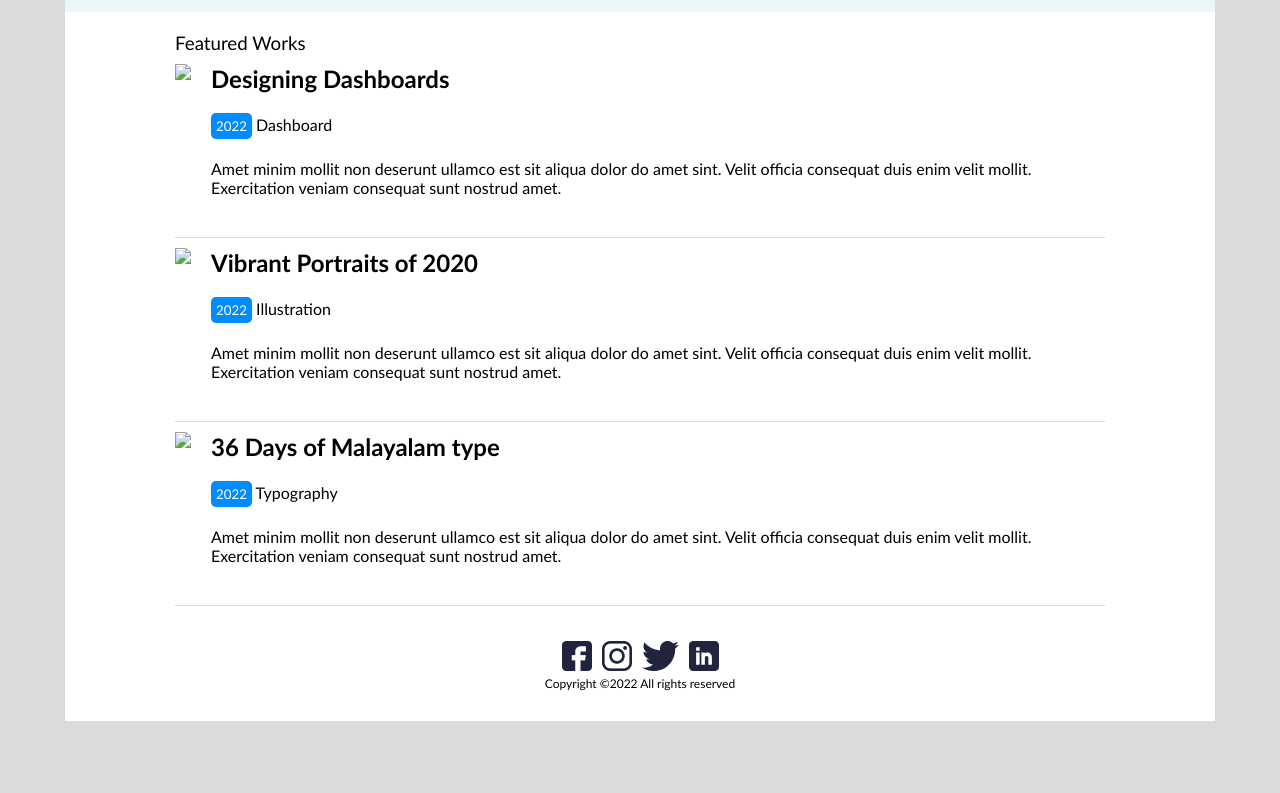
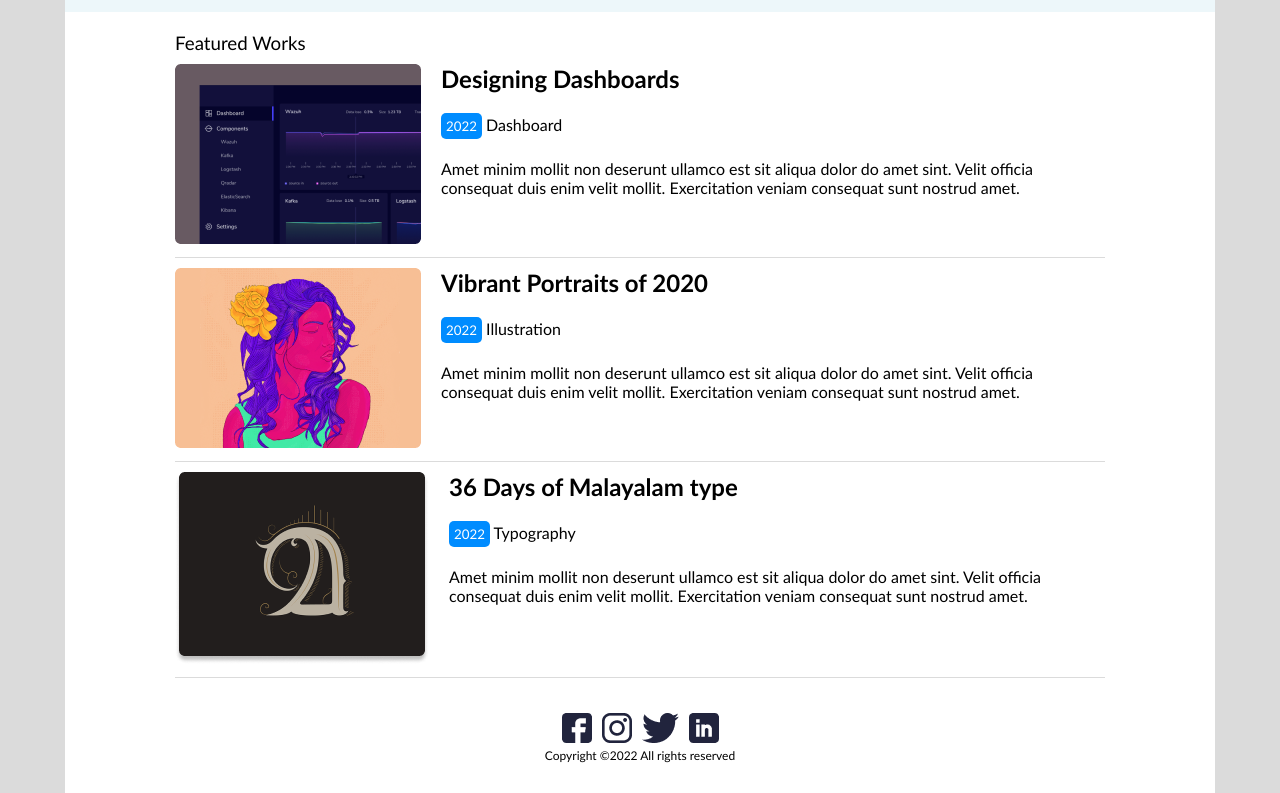
Before and after one commit to agoes9893/belajar-html-css-layout, a plain HTML site: page index.html in a window 1280 px wide. Shown: the part 739-1532 px from the top of the page. Before the commit the page ends 1460 px from the top, so only its background shows below. Drawn offline with Linux system fonts and the light colour scheme; the site is published under a folder, as on GitHub Pages, so addresses that start at the root find nothing.

Commit message:
edit foto index

```diff
--- a/index.html
+++ b/index.html
@@ -72,7 +72,7 @@
           <h3>Featured Works</h3>
           <div class="featured-detil">
               <div class="featured-image">
-                  <img src="/image1.png"/>
+                  <img src="image1.png"/>
               </div>
               <div class="featured-description">
                   <h2>Designing Dashboards</h2>
@@ -83,7 +83,7 @@
           </div>
           <div class="featured-detil">
               <div class="featured-image">
-                  <img src="/image2.png"/>
+                  <img src="image2.png"/>
               </div>
               <div class="featured-description">
                   <h2>Vibrant Portraits of 2020</h2>
@@ -94,7 +94,7 @@
           </div>
           <div class="featured-detil">
               <div class="featured-image">
-                  <img src="/image3.png"/>
+                  <img src="image3.png"/>
               </div>
               <div class="featured-description">
                   <h2>36 Days of Malayalam type</h2>
```
